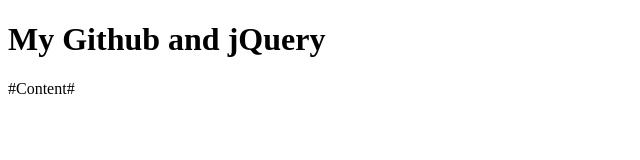
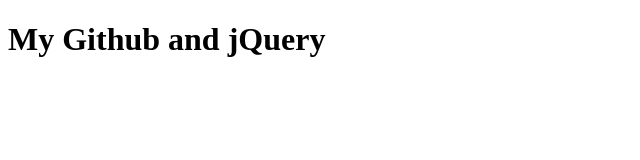
Before and after one commit to yunchenwh/COMP1950, a plain HTML site: page index.html in a window 1280 px wide. Shown: the full height of the page, 0-640 px from the left. Drawn offline with Linux system fonts and the light colour scheme.

Commit message:
removed some content

```diff
--- a/index.html
+++ b/index.html
@@ -6,7 +6,7 @@
 <body>
 
 <h1>My Github and jQuery</h1>
-<p>#Content#</p>
+
 
 </body>
 </html>
```
